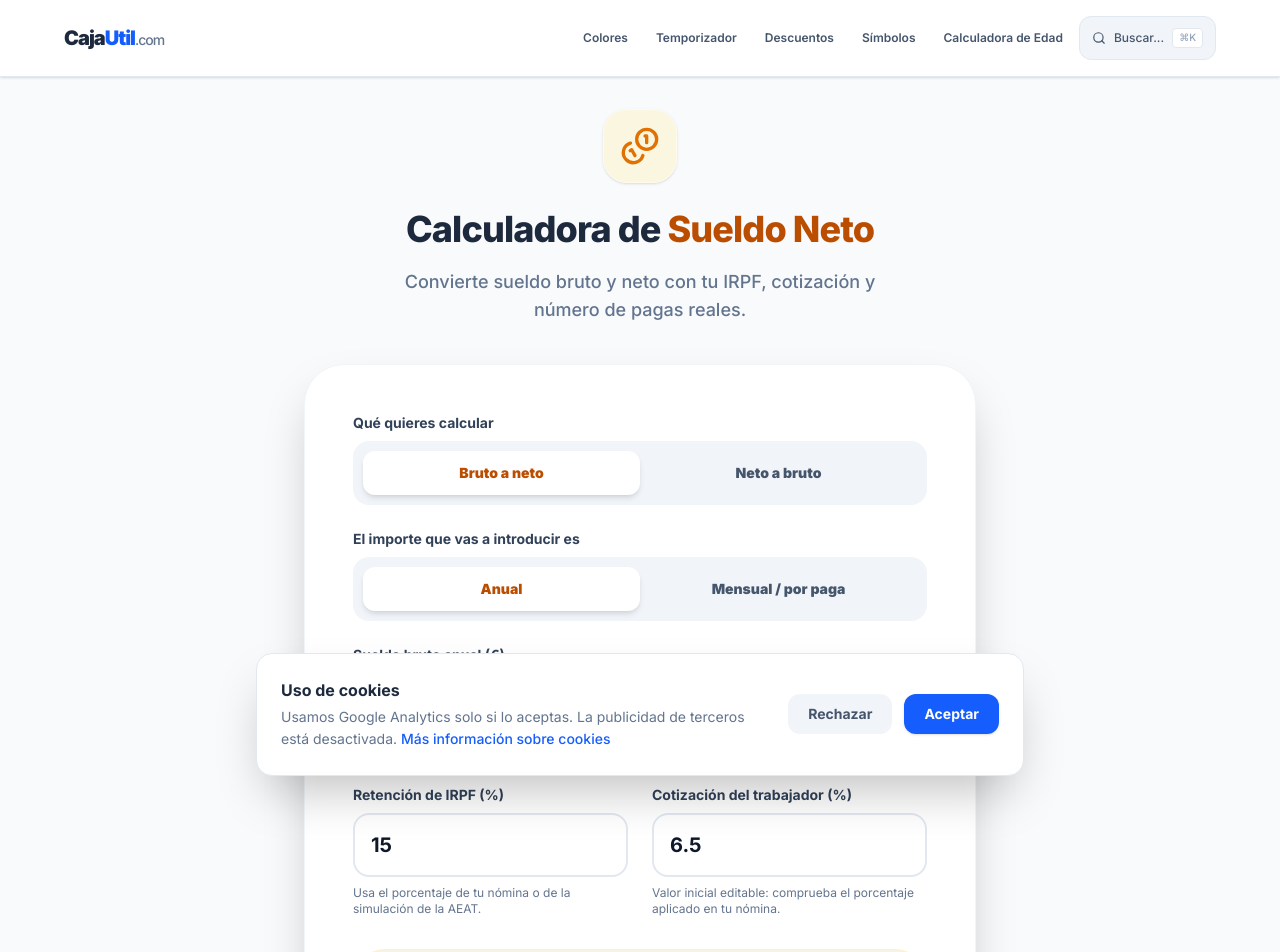
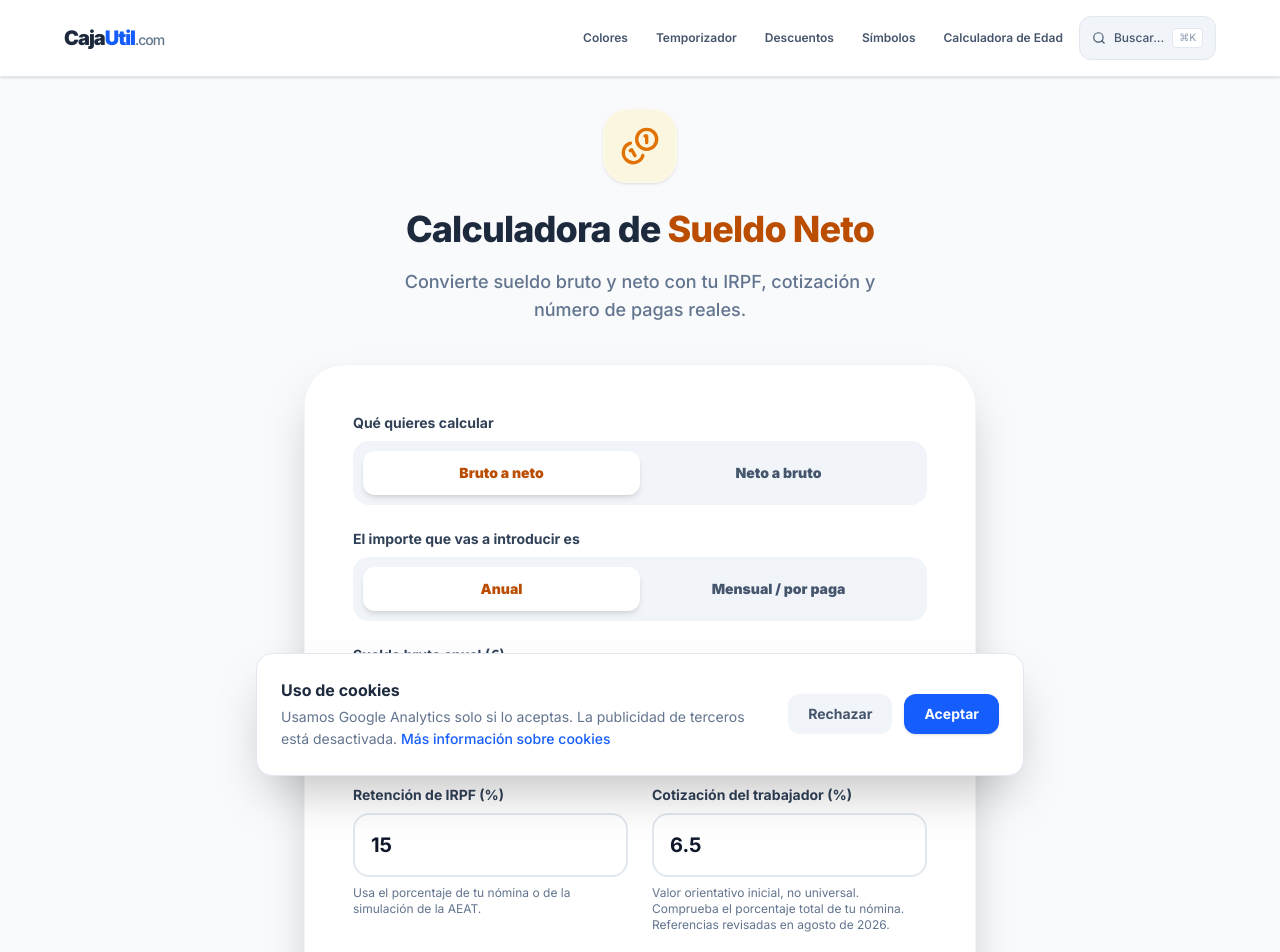
Before and after one commit to raubreak/cajautil-web, a Next.js app: page /calculadora-sueldo-neto in a window 1280 px wide. Shown: the top 952 px of the page. Built offline with nearby package versions, Linux system fonts and the light colour scheme.

Commit message:
fix(seo): improve salary examples and feed dates

```diff
--- a/src/app/calculadora-sueldo-neto/page.tsx
+++ b/src/app/calculadora-sueldo-neto/page.tsx
@@ -1,7 +1,10 @@
 import Link from 'next/link';
 import { Plus } from 'lucide-react';
+import { Suspense } from 'react';
 
-import CalculadoraSueldoNetoClient from '@/components/tools/CalculadoraSueldoNetoClient';
+import CalculadoraSueldoNetoClient, {
+  CalculadoraSueldoNetoWithSearchParams,
+} from '@/components/tools/CalculadoraSueldoNetoClient';
 
 export default function CalculadoraSueldo() {
   const howToJsonLd = {
@@ -90,7 +93,9 @@ export default function CalculadoraSueldo() {
         dangerouslySetInnerHTML={{ __html: JSON.stringify(howToJsonLd) }}
       />
 
-      <CalculadoraSueldoNetoClient />
+      <Suspense fallback={<CalculadoraSueldoNetoClient />}>
+        <CalculadoraSueldoNetoWithSearchParams />
+      </Suspense>
 
       <section className="w-full max-w-4xl prose prose-slate prose-headings:text-slate-800 px-2 text-slate-600">
         <h2>Cómo interpretar tu sueldo neto</h2>
@@ -238,22 +243,22 @@ export default function CalculadoraSueldo() {
                 <td className="px-4 py-3">1.570 EUR aprox.</td>
               </tr>
               <tr className="border-t border-slate-200 bg-slate-50/70">
-                <td className="px-4 py-3 font-semibold">2000 brutos a netos</td>
-                <td className="px-4 py-3">24.000 EUR al año si son 12 pagas</td>
+                <td className="px-4 py-3 font-semibold">2.000 brutos por paga</td>
+                <td className="px-4 py-3">24.000 EUR (12) o 28.000 EUR (14) al año</td>
                 <td className="px-4 py-3">1.570 EUR aprox.</td>
-                <td className="px-4 py-3">1.346 EUR aprox.</td>
+                <td className="px-4 py-3">1.570 EUR aprox.</td>
               </tr>
               <tr className="border-t border-slate-200">
-                <td className="px-4 py-3 font-semibold">2400 brutos a netos</td>
-                <td className="px-4 py-3">28.800 EUR al año si son 12 pagas</td>
+                <td className="px-4 py-3 font-semibold">2.400 brutos por paga</td>
+                <td className="px-4 py-3">28.800 EUR (12) o 33.600 EUR (14) al año</td>
                 <td className="px-4 py-3">1.884 EUR aprox.</td>
-                <td className="px-4 py-3">1.615 EUR aprox.</td>
+                <td className="px-4 py-3">1.884 EUR aprox.</td>
               </tr>
             </tbody>
           </table>
         </div>
         <p>
-          Estas referencias usan un IRPF del 15% y una cotización del 6,50%. Ajusta ambos porcentajes con los datos de tu nómina para evitar tomar una cifra genérica como resultado personal.
+          Estas referencias usan un IRPF del 15% y una cotización del 6,50%. En las filas por paga, el bruto anual cambia al multiplicar por 12 o 14, pero el neto de cada paga permanece igual porque se aplican los mismos porcentajes. Ajusta ambos porcentajes con los datos de tu nómina para evitar tomar una cifra genérica como resultado personal.
         </p>
 
         <h2>Cómo pasar de sueldo neto a bruto</h2>
--- a/src/app/feed.xml/route.ts
+++ b/src/app/feed.xml/route.ts
@@ -20,9 +20,11 @@ function escapeXml(value: string): string {
 
 export function GET() {
   const articles = [...editorialArticles].sort(
-    (a, b) => new Date(b.updatedAt).getTime() - new Date(a.updatedAt).getTime(),
+    (a, b) => new Date(b.publishedAt).getTime() - new Date(a.publishedAt).getTime(),
   );
-  const lastBuildDate = new Date(articles[0].updatedAt).toUTCString();
+  const lastBuildDate = new Date(
+    Math.max(...editorialArticles.map((article) => new Date(article.updatedAt).getTime())),
+  ).toUTCString();
   const items = articles.map((article) => {
     const url = `${SITE_URL}/articulos/${article.slug}`;
 
@@ -31,7 +33,7 @@ export function GET() {
       <link>${url}</link>
       <guid isPermaLink="true">${url}</guid>
       <description>${escapeXml(article.description)}</description>
-      <pubDate>${new Date(article.updatedAt).toUTCString()}</pubDate>
+      <pubDate>${new Date(article.publishedAt).toUTCString()}</pubDate>
     </item>`;
   });
 
--- a/src/app/sitemap.ts
+++ b/src/app/sitemap.ts
@@ -19,7 +19,7 @@ const toolDefinitions = [
   ['calculadora-imc', 'monthly', 0.9, '2026-08-21T14:38:37.000Z'],
   ['calculadora-porcentajes', 'monthly', 0.9, '2026-08-21T10:39:14.000Z'],
   ['calculadora-iva', 'monthly', 0.9, '2026-08-21T13:04:59.000Z'],
-  ['calculadora-sueldo-neto', 'monthly', 0.9, '2026-08-21T12:05:35.000Z'],
+  ['calculadora-sueldo-neto', 'monthly', 0.9, '2026-08-21T14:54:37.000Z'],
   ['validador-iban', 'monthly', 0.9, '2026-08-21T13:37:48.000Z'],
   ['generador-nombres', 'monthly', 0.8],
   ['contador-de-palabras', 'monthly', 0.8, '2026-08-21T11:11:30.000Z'],
--- a/src/components/tools/CalculadoraSueldoNetoClient.tsx
+++ b/src/components/tools/CalculadoraSueldoNetoClient.tsx
@@ -1,6 +1,7 @@
 "use client";
 import { useRef, useState } from "react";
 import { Coins } from "lucide-react";
+import { useSearchParams } from 'next/navigation';
 
 import { trackToolEvent } from '@/lib/analytics';
 
@@ -22,20 +23,28 @@ interface Props {
   subtitle?: string;
   initialBruto?: number | "";
   initialPagas?: 12 | 14;
+  initialDireccion?: ConversionDirection;
+  initialPeriodo?: InputPeriod;
+  initialIrpf?: number;
+  initialRetencionSS?: number;
 }
 
 export default function CalculadoraSueldoNetoClient({
   title,
   subtitle,
   initialBruto = "",
-  initialPagas = 12
+  initialPagas = 12,
+  initialDireccion = 'bruto-neto',
+  initialPeriodo = 'anual',
+  initialIrpf = 15,
+  initialRetencionSS = 6.5,
 }: Props) {
   const [importe, setImporte] = useState<number | "">(initialBruto);
-  const [direccion, setDireccion] = useState<ConversionDirection>('bruto-neto');
-  const [periodo, setPeriodo] = useState<InputPeriod>('anual');
+  const [direccion, setDireccion] = useState<ConversionDirection>(initialDireccion);
+  const [periodo, setPeriodo] = useState<InputPeriod>(initialPeriodo);
   const [pagas, setPagas] = useState<12 | 14>(initialPagas);
-  const [irpf, setIrpf] = useState(15);
-  const [retencionSS, setRetencionSS] = useState(6.5);
+  const [irpf, setIrpf] = useState(initialIrpf);
+  const [retencionSS, setRetencionSS] = useState(initialRetencionSS);
   const startedTracked = useRef(false);
   const completedTracked = useRef(false);
 
@@ -83,7 +92,16 @@ export default function CalculadoraSueldoNetoClient({
   const promedioNetoMensual = netoAnual / 12;
   const irpfAnual = brutoAnual * irpf / 100;
   const cotizacionAnual = brutoAnual * retencionSS / 100;
-  const resultadoPrincipal = direccion === 'bruto-neto' ? netoPorPaga : brutoAnual;
+  const resultadoPrincipal = direccion === 'bruto-neto'
+    ? netoPorPaga
+    : periodo === 'anual'
+      ? brutoAnual
+      : brutoPorPaga;
+  const resultadoLabel = direccion === 'bruto-neto'
+    ? 'Sueldo neto por paga'
+    : periodo === 'anual'
+      ? 'Sueldo bruto anual estimado'
+      : 'Sueldo bruto por paga estimado';
   const importeLabel = `Sueldo ${direccion === 'bruto-neto' ? 'bruto' : 'neto'} ${periodo === 'anual' ? 'anual' : 'por paga'} (€)`;
   const maxImporte = periodo === 'anual' ? MAX_ANNUAL_SALARY : MAX_ANNUAL_SALARY / pagas;
 
@@ -174,8 +192,8 @@ export default function CalculadoraSueldoNetoClient({
                 {error && <p id="error-importe" className="mt-2 text-sm font-semibold text-rose-700">{error}</p>}
               </div>
 
-            <div>
-              <label className="block text-sm font-bold text-slate-700 mb-2">Número de Pagas</label>
+            <fieldset>
+              <legend className="block text-sm font-bold text-slate-700 mb-2">Número de Pagas</legend>
               <div className="flex bg-slate-100 p-2 rounded-2xl border-2 border-slate-100" role="group" aria-label="Seleccionar número de pagas">
                 <button
                   type="button"
@@ -194,7 +212,7 @@ export default function CalculadoraSueldoNetoClient({
                   14 Pagas
                 </button>
               </div>
-            </div>
+            </fieldset>
           </div>
 
           <div className="grid grid-cols-1 sm:grid-cols-2 gap-6">
@@ -224,13 +242,13 @@ export default function CalculadoraSueldoNetoClient({
                 onChange={(event) => setRetencionSS(Math.min(15, Math.max(0, Number(event.target.value))))}
                 className="w-full border-2 border-slate-200 rounded-2xl p-4 text-xl font-bold bg-white focus:ring-4 focus:ring-amber-100 focus:border-amber-400 outline-none transition-all text-slate-900"
               />
-              <p className="mt-2 text-xs text-slate-500">Valor inicial editable: comprueba el porcentaje aplicado en tu nómina.</p>
+              <p className="mt-2 text-xs text-slate-500">Valor orientativo inicial, no universal. Comprueba el porcentaje total de tu nómina. Referencias revisadas en agosto de 2026.</p>
             </div>
           </div>
 
           <div className="mt-8 p-8 bg-amber-50 rounded-[32px] border border-amber-100 shadow-inner" role="status" aria-live="polite">
             <p className="text-sm font-extrabold text-amber-900 uppercase tracking-widest text-center mb-4">
-              {direccion === 'bruto-neto' ? 'Sueldo neto por paga' : 'Sueldo bruto anual estimado'}
+              {resultadoLabel}
             </p>
             <p className="text-5xl sm:text-6xl font-black text-amber-600 text-center mb-8 drop-shadow-sm break-words">
               {hasResult ? formatCurrency(resultadoPrincipal) : '0,00 €'}
@@ -287,3 +305,39 @@ export default function CalculadoraSueldoNetoClient({
     </div>
   );
 }
+
+function readBoundedNumber(
+  rawValue: string | null,
+  min: number,
+  max: number,
+  fallback: number,
+): number {
+  if (rawValue === null || rawValue.trim() === '') return fallback;
+
+  const value = Number(rawValue);
+  return Number.isFinite(value) && value >= min && value <= max ? value : fallback;
+}
+
+export function CalculadoraSueldoNetoWithSearchParams() {
+  const searchParams = useSearchParams();
+  const direccion: ConversionDirection = searchParams.get('direccion') === 'neto-bruto'
+    ? 'neto-bruto'
+    : 'bruto-neto';
+  const periodo: InputPeriod = searchParams.get('periodo') === 'paga' ? 'paga' : 'anual';
+  const pagas: 12 | 14 = searchParams.get('pagas') === '14' ? 14 : 12;
+  const maxImporte = periodo === 'anual' ? MAX_ANNUAL_SALARY : MAX_ANNUAL_SALARY / pagas;
+  const importe = readBoundedNumber(searchParams.get('importe'), 0.01, maxImporte, 0);
+  const irpf = readBoundedNumber(searchParams.get('irpf'), 0, 55, 15);
+  const retencionSS = readBoundedNumber(searchParams.get('ss'), 0, 15, 6.5);
+
+  return (
+    <CalculadoraSueldoNetoClient
+      initialBruto={importe || ''}
+      initialPagas={pagas}
+      initialDireccion={direccion}
+      initialPeriodo={periodo}
+      initialIrpf={irpf}
+      initialRetencionSS={retencionSS}
+    />
+  );
+}
```
Also changed, not shown: src/lib/editorialArticles.ts (+4 -4 lines).
